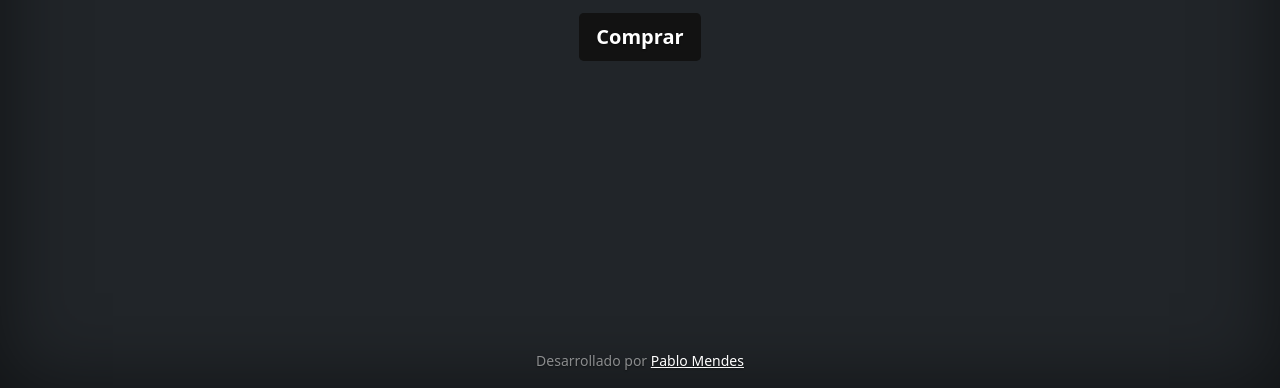
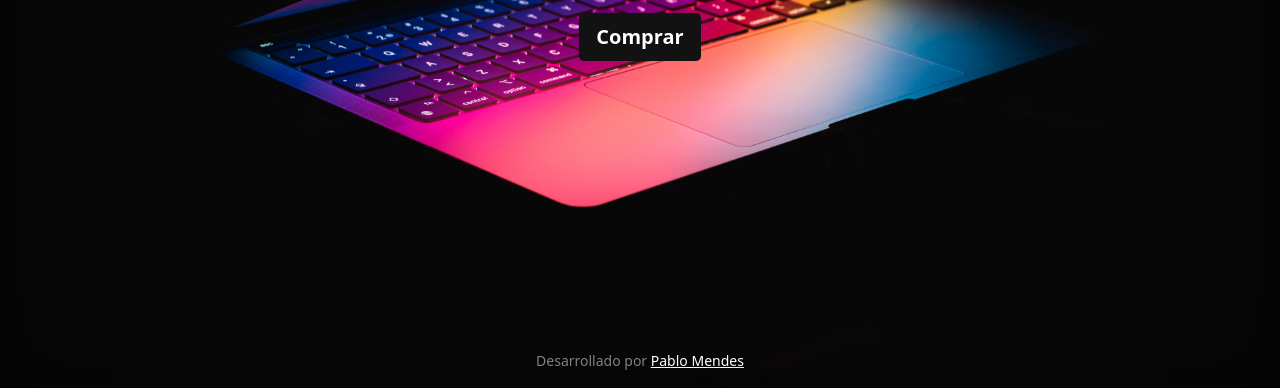
Before and after one commit to pviegasmendes/bootstrap-cover-template, a plain HTML site: page index.html in a window 1280 px wide. Shown: the part 412-800 px from the top of the page. Drawn offline with nearby package versions, Linux system fonts and the light colour scheme.

Commit message:
se soluciona ruta a la imagen de fondo

```diff
--- a/assets/css/cover.css
+++ b/assets/css/cover.css
@@ -20,7 +20,7 @@
 body {
   text-shadow: 0 .05rem .1rem rgba(0, 0, 0, .5);
   box-shadow: inset 0 0 5rem rgba(0, 0, 0, .5);
-  background-image: url("./assets/img/macbook-air.jpg");
+  background-image: url("../img/macbook-air.jpg");
   background-size: cover;
   background-position: center;
 }
```
